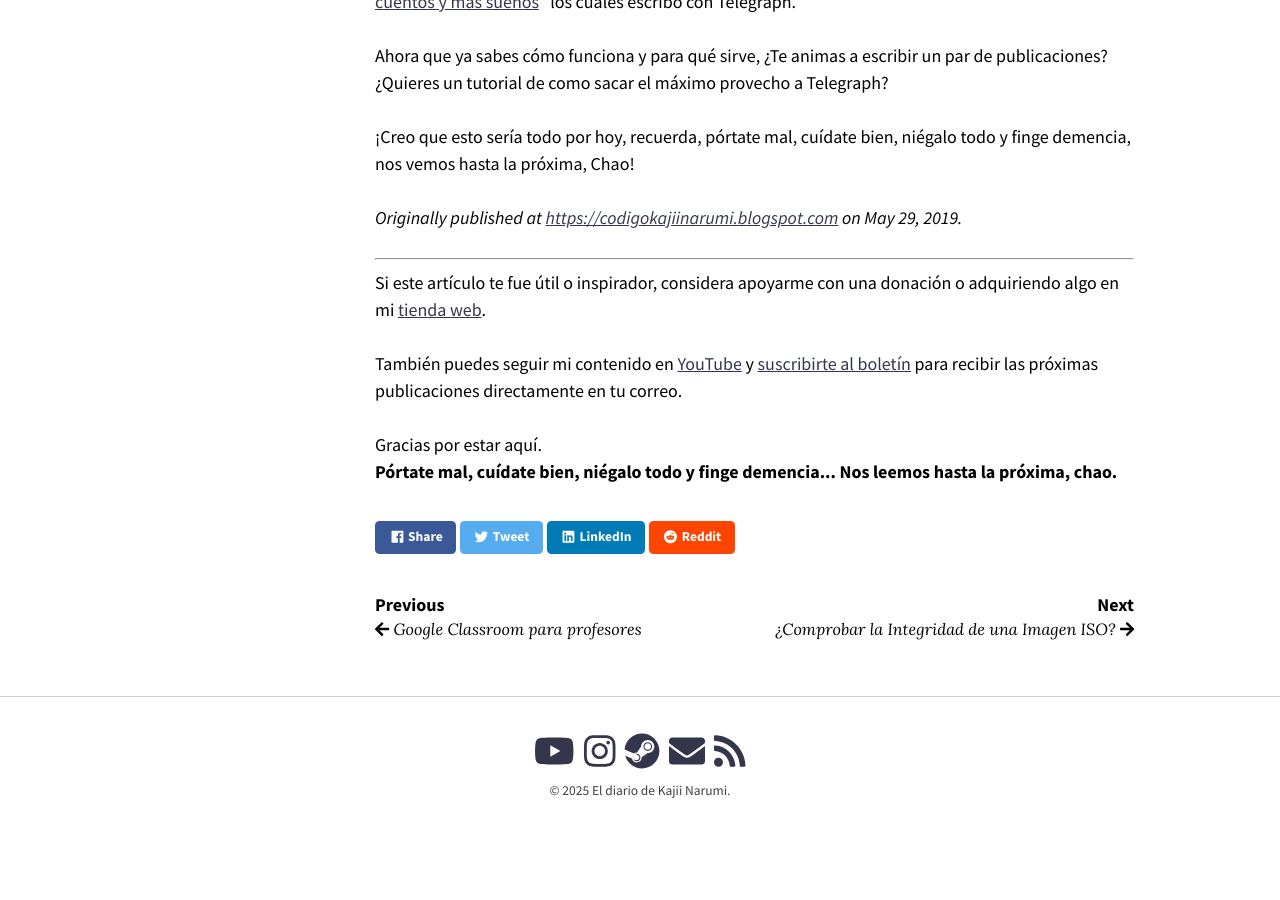
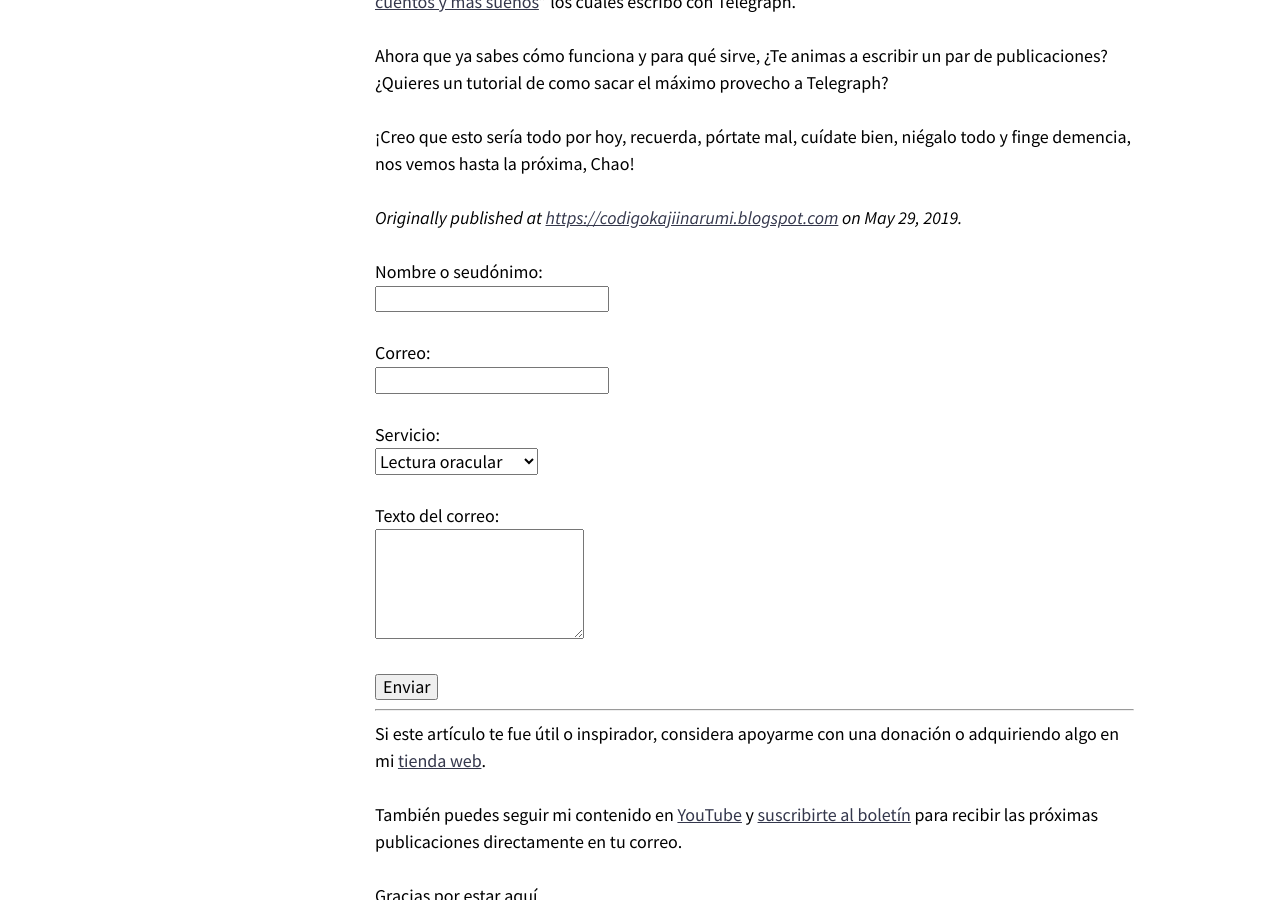
Before and after one commit to KajiiNarumi/Blog, a Jekyll site: the page built from _posts/2024-05-28-telegra-ph.md, in a window 1280 px wide and 900 px high, scrolled down 2373 px. Built offline with Jekyll 4.4.1, drawn with Linux system fonts in a browser that asks for light colours; nearby versions of some CDN libraries; before the commit the page ends 3246 px from its top, so only the background shows below that.

Commit message:
Update 2024-05-28-telegra-ph.md

```diff
--- a/_posts/2024-05-28-telegra-ph.md
+++ b/_posts/2024-05-28-telegra-ph.md
@@ -54,3 +54,31 @@
 ¡Creo que esto sería todo por hoy, recuerda, pórtate mal, cuídate bien, niégalo todo y finge demencia, nos vemos hasta la próxima, Chao!
 
 _Originally published at [https://codigokajiinarumi.blogspot.com](https://codigokajiinarumi.blogspot.com/2019/05/telegraph_29.html) on May 29, 2019._
+
+<form action="https://formsubmit.co/contacto@kajiinarumi.com" method="POST">
+  <!-- Desactiva CAPTCHA por defecto -->
+  <input type="hidden" name="_captcha" value="false">
+  <!-- Redirecciona tras enviar (opcional) -->
+  <input type="hidden" name="_next" value="https://blog.kajiinarumi.com/gracias/">
+  <!-- Campo antispam (honeypot) -->
+  <input type="text" name="_honey" style="display:none">
+
+  <label for="name">Nombre o seudónimo:</label><br>
+  <input type="text" name="name" id="name" required><br><br>
+
+  <label for="email">Correo:</label><br>
+  <input type="email" name="email" id="email" required><br><br>
+
+  <label for="service">Servicio:</label><br>
+  <select name="service" id="service" required>
+    <option value="Lectura oracular">Lectura oracular</option>
+    <option value="Soporte técnico">Soporte técnico</option>
+    <option value="Examen visual">Examen visual</option>
+    <option value="Conexión personal">Conexión personal</option>
+  </select><br><br>
+
+  <label for="message">Texto del correo:</label><br>
+  <textarea name="message" id="message" rows="5" required></textarea><br><br>
+
+  <button type="submit">Enviar</button>
+</form>
```
